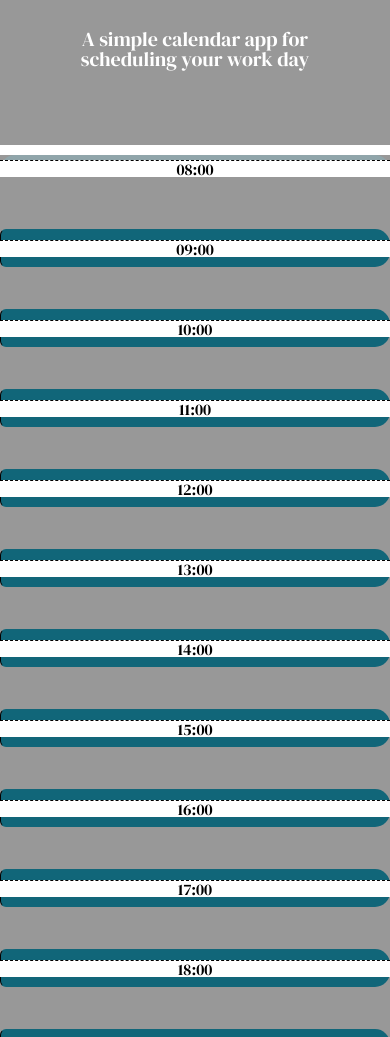
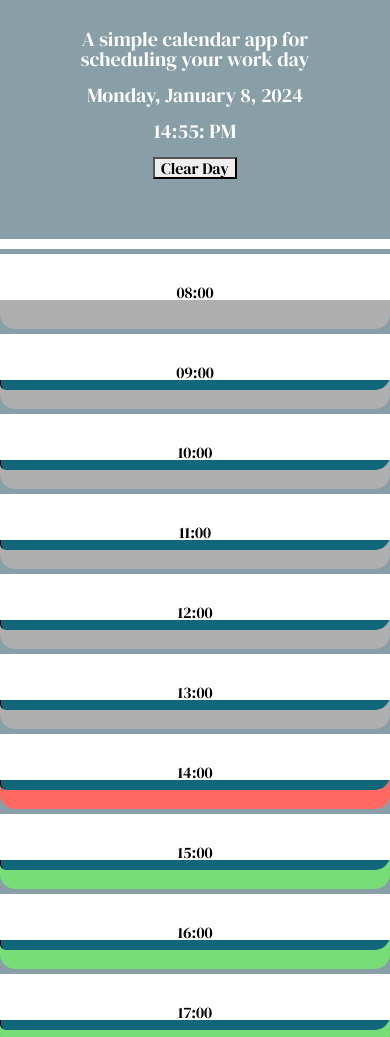
Before and after one commit to quikstart86/TJ---Work-Day-Scheduler, a plain HTML site: page index.html in a window 390 px wide. Shown: the part 168-1205 px from the top of the page. Drawn offline with nearby package versions, Linux system fonts and the light colour scheme.

Commit message:
added a delete all button/ added some more styling including centering the hours

```diff
--- a/assets/script.js
+++ b/assets/script.js
@@ -44,7 +44,10 @@ $('.time-block').each(function() {
     $(this).find('.description').val(storedValue);
     console.log(`Retrieved: ${hour} - ${storedValue}`);
 });
+
+$(`#clearAll`).on(`click`, function() {
+    localStorage.clear()
+    document.location.reload();
+})
+
 });
-
-
-^^ Confused ^^
--- a/assets/style.css
+++ b/assets/style.css
@@ -2,7 +2,7 @@ body {
     font-family: 'DM Serif Display', sans-serif;
     font-size: 16px;
     line-height: 1;
-    background-color: #989898;
+    background-color: #889fa7;
   }
 
   textarea {
@@ -36,13 +36,14 @@ body {
   .row {
     white-space: pre-wrap;
     height: 80px;
-    border-top: 5px solid #90a5aa;
+    border-top: 5px solid #889fa7;
   }
 
   .hour {
     background-color: #ffffff;
     color: #000000;
-    border-top: 1px dashed #000000;
+    /* border-top: 1px dashed #000000; */
+    padding-top: 30px ;
   }
 
   .past {
--- a/index.html
+++ b/index.html
@@ -22,63 +22,65 @@
     <h1 class="display-3 mb-5">Work Day Scheduler</h1>
     <p class="lead">A simple calendar app for scheduling your work day</p>
     <p id="currentDay" class="lead"><p id="currentTime" class="lead"></p>
+
+    <button id="clearAll">Clear Day</button>
   </header>
   <div class="container">
     <!-- Timeblocks go here -->
     <!-- Added in blocks for 8am to 6pm -->
     <div id="8" class="row time-block">
         <div class="col-md-2 hour">08:00</div>
-        <textarea class="col-md-8 desciption"></textarea>
+        <textarea class="col-md-8 description"></textarea>
         <button class="btn saveBtn col-md-2"><i class="fa-solid fa-thumbtack"></i></button> <!-- changed the save logo-->
     </div>
     <div id="9" class="row time-block">
         <div class="col-md-2 hour">09:00</div>
-        <textarea class="col-md-8 desciption"></textarea>
+        <textarea class="col-md-8 description"></textarea>
         <button class="btn saveBtn col-md-2"><i class="fa-solid fa-thumbtack"></i></button>
     </div>
     <div id="10" class="row time-block">
         <div class="col-md-2 hour">10:00</div>
-        <textarea class="col-md-8 desciption"></textarea>
+        <textarea class="col-md-8 description"></textarea>
         <button class="btn saveBtn col-md-2"><i class="fa-solid fa-thumbtack"></i></button>
     </div>
     <div id="11" class="row time-block">
         <div class="col-md-2 hour">11:00</div>
-        <textarea class="col-md-8 desciption"></textarea>
+        <textarea class="col-md-8 description"></textarea>
         <button class="btn saveBtn col-md-2"><i class="fa-solid fa-thumbtack"></i></button>
     </div>
     <div id="12" class="row time-block">
         <div class="col-md-2 hour">12:00</div>
-        <textarea class="col-md-8 desciption"></textarea>
+        <textarea class="col-md-8 description"></textarea>
         <button class="btn saveBtn col-md-2"><i class="fa-solid fa-thumbtack"></i></button>
     </div>
     <div id="13" class="row time-block">
         <div class="col-md-2 hour">13:00</div>
-        <textarea class="col-md-8 desciption"></textarea>
+        <textarea class="col-md-8 description"></textarea>
         <button class="btn saveBtn col-md-2"><i class="fa-solid fa-thumbtack"></i></button>
     </div>
     <div id="14" class="row time-block">
         <div class="col-md-2 hour">14:00</div>
-        <textarea class="col-md-8 desciption"></textarea>
+        <textarea class="col-md-8 description"></textarea>
         <button class="btn saveBtn col-md-2"><i class="fa-solid fa-thumbtack"></i></button>
     </div>
     <div id="15" class="row time-block">
         <div class="col-md-2 hour">15:00</div>
-        <textarea class="col-md-8 desciption"></textarea>
+        <textarea class="col-md-8 description"></textarea>
         <button class="btn saveBtn col-md-2"><i class="fa-solid fa-thumbtack"></i></button>
     </div>
     <div id="16" class="row time-block">
         <div class="col-md-2 hour">16:00</div>
-        <textarea class="col-md-8 desciption"></textarea>
+        <textarea class="col-md-8 description"></textarea>
         <button class="btn saveBtn col-md-2"><i class="fa-solid fa-thumbtack"></i></button>
     </div>
     <div id="17" class="row time-block">
         <div class="col-md-2 hour">17:00</div>
-        <textarea class="col-md-8 desciption"></textarea>
+        <textarea class="col-md-8 description"></textarea>
         <button class="btn saveBtn col-md-2"><i class="fa-solid fa-thumbtack"></i></button>
     </div>
     <div id="18" class="row time-block">
         <div class="col-md-2 hour">18:00</div>
-        <textarea class="col-md-8 desciption"></textarea>
+        <textarea class="col-md-8 description"></textarea>
         <button class="btn saveBtn col-md-2"><i class="fa-solid fa-thumbtack"></i></button>
     </div>
   </div>
```
